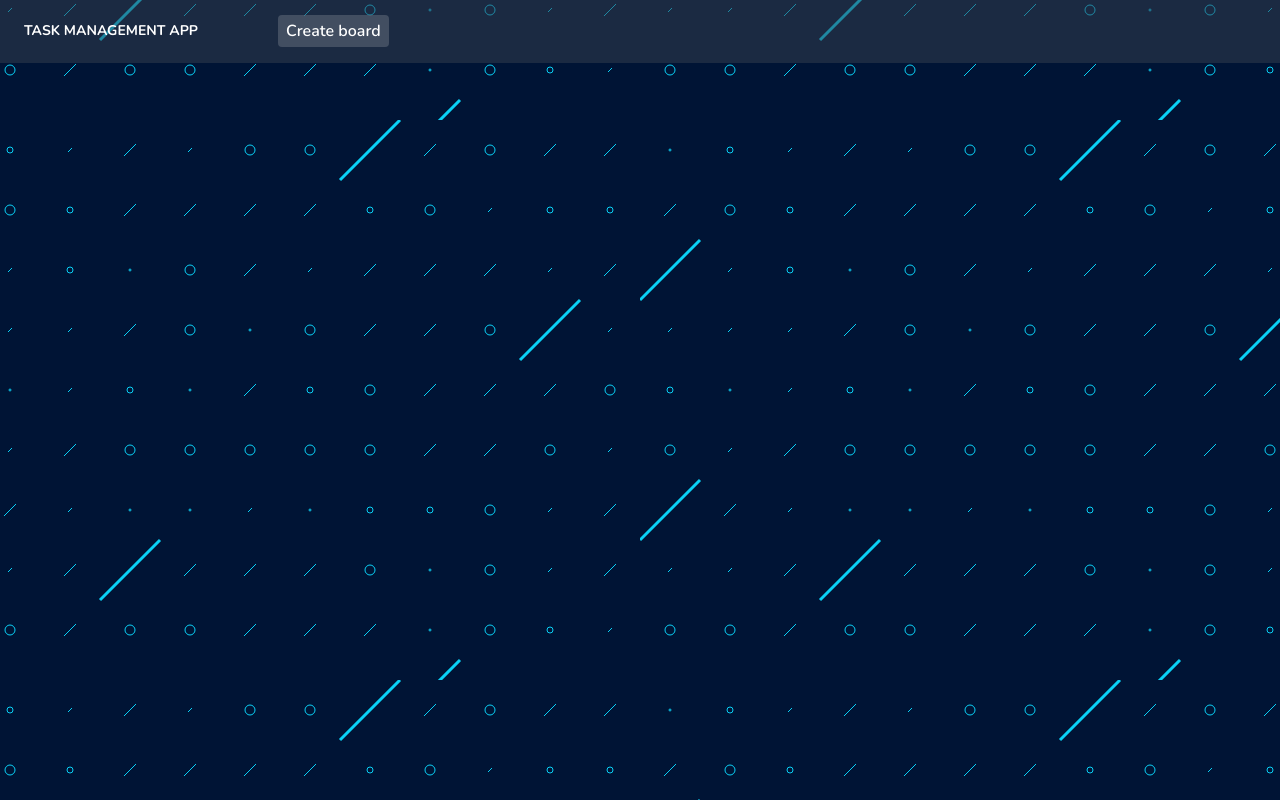
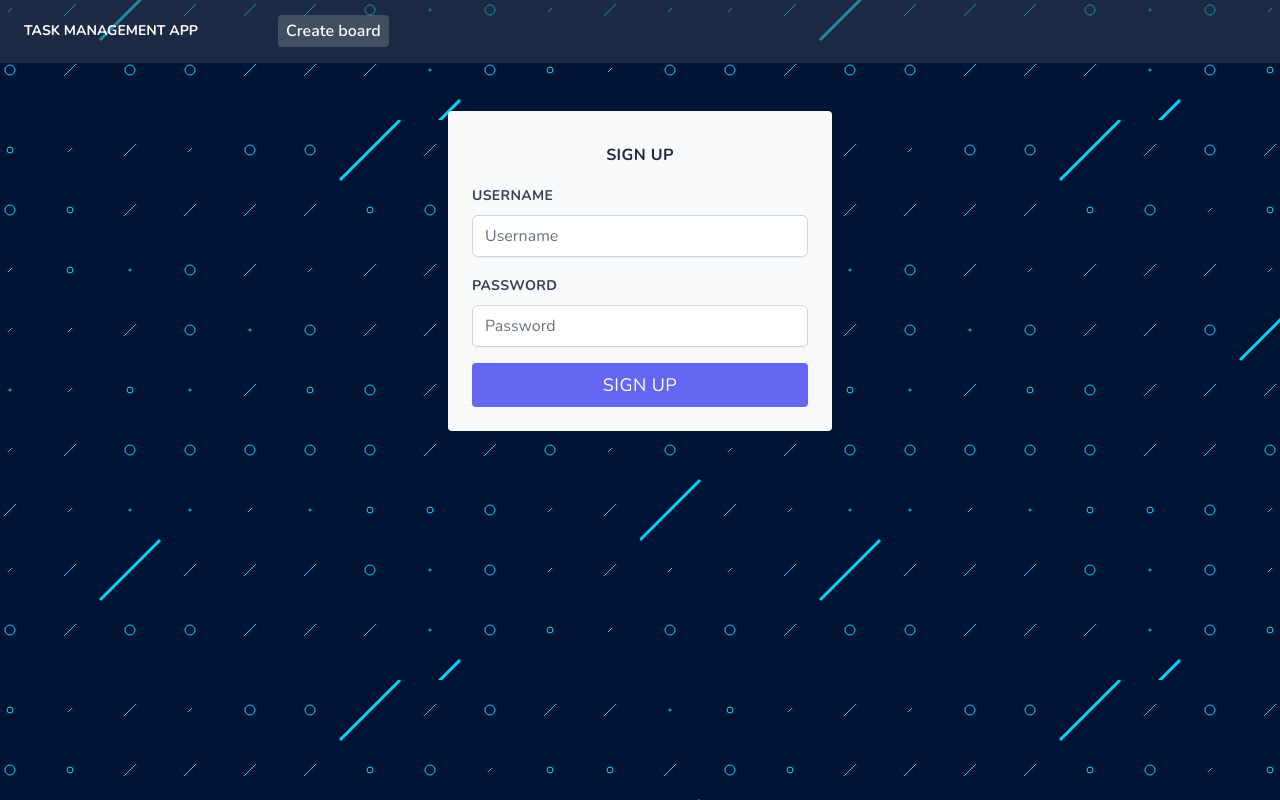
Before and after one commit to zhanlun/task-management-app-web, a React (Create React App) app: page /signup in a window 1280 px wide. Built offline with nearby package versions, Linux system fonts and the light colour scheme; no server answers.

Commit message:
Add components for auth

```diff
--- a/src/App.js
+++ b/src/App.js
@@ -7,6 +7,8 @@ import {
   Route,
 } from "react-router-dom";
 import { Dashboard } from "./components/Lists/Dashboard";
+import { LoginPage } from "./components/Login/LoginPage";
+import { SignUpPage } from "./components/Login/SignUpPage";
 
 function App() {
   return (
@@ -15,6 +17,12 @@ function App() {
       <div className="h-5/6 px-4 sm:px-0 pb-6 sm:pb-0">
         <Switch>
           <Route exact path="/">
+            <LoginPage />
+          </Route>
+          <Route path="/signup">
+            <SignUpPage />
+          </Route>
+          <Route exact path="/boards">
             <BoardList />
           </Route>
           <Route path="/boards/:boardId">
--- /dev/null
+++ b/src/components/Login/LoginPage.js
@@ -0,0 +1,103 @@
+import React, { useState } from 'react'
+import { Link } from 'react-router-dom'
+import { useHistory } from 'react-router-dom'
+
+export const LoginPage = () => {
+  const [username, setUsername] = useState('')
+  const [password, setPassword] = useState('')
+  const [error, setError] = useState(null)
+  const history = useHistory()
+
+  const handleSubmit = (e) => {
+    e.preventDefault()
+
+    if (!username || !password) {
+      setError('Please complete all required fields')
+      return
+    }
+
+    if (username.length < 4 || password.length < 4) {
+      setError('Username and password should have at least 4 characters')
+      return
+    }
+
+    // api request
+    const authSuccess = username === 'demo' && password === 'reactdemo'
+    if (!authSuccess) {
+      setError('Username or password is incorrect, please try again')
+      return
+    }
+    setError(null)
+    // redirect
+    history.push('/boards')
+  }
+
+  return (
+    <div className="bg-gray-50 mx-auto pt-4 px-6 w-72 md:w-96 rounded shadow mt-12">
+
+      <h2 className="text-center font-bold tracking-wide my-4 text-gray-800 uppercase">
+        Login
+      </h2>
+
+      <div className="pb-6">
+        <form onSubmit={handleSubmit}>
+          <div className="my-4">
+            <label htmlFor="username"
+              className="text-left tracking-wide uppercase text-sm font-bold text-gray-700"
+            >
+              Username
+            </label>
+            <input type="text" placeholder={"Username"}
+              value={username}
+              onChange={(e) => setUsername(e.target.value)}
+              className="my-2 block w-full rounded-md border-gray-300 shadow-sm focus:border-indigo-400 focus:ring focus:ring-indigo-500" />
+
+          </div>
+
+          <div className="my-4">
+            <label htmlFor="password"
+              className="text-left tracking-wide uppercase text-sm font-bold text-gray-700"
+            >
+              Password
+            </label>
+            <input type="password" placeholder={"Password"}
+              value={password}
+              onChange={(e) => setPassword(e.target.value)}
+              className="my-2 block w-full rounded-md border-gray-300 shadow-sm focus:border-indigo-400 focus:ring focus:ring-indigo-500" />
+          </div>
+          {
+            error &&
+            <div className="flex pb-2">
+              <span className="text-red-600 mr-1">*</span>
+              <span className="text-red-600 tracking-wide text-sm flex-grow">
+                {error}
+              </span>
+            </div>
+          }
+          <button
+            type="submit"
+            className="w-full mx-auto text-white tracking-wide rounded uppercase text-lg py-2 bg-indigo-500 bg-opacity-100 hover:bg-opacity-90 select-none">
+            Login
+          </button>
+        </form>
+
+        <hr className="mt-6 mb-2 border-indigo-400" />
+        <h4 className="text-gray-700 text-sm tracking-wide text-center font-semibold">
+          Don't have an account?
+        </h4>
+        <Link to="/signup" className="block py-2 text-center font-bold text-indigo-500 hover:text-indigo-600 duration-200">
+          Create an account
+        </Link>
+        <div className="text-gray-700 text-sm text-center my-3 py-2 px-1 font-semibold bg-indigo-100 bg-opacity-100 hover:bg-opacity-80 duration-200">
+          For demo, you may also sign in with
+          <br />
+          Username <span className="font-bold">demo</span>
+          <br />
+          Password <span className="font-bold">reactdemo</span>
+        </div>
+
+      </div>
+
+    </div >
+  )
+}
--- /dev/null
+++ b/src/components/Login/SignUpPage.js
@@ -0,0 +1,84 @@
+import React, { useState } from 'react'
+import { Link } from 'react-router-dom'
+import { useHistory } from 'react-router-dom'
+
+export const SignUpPage = () => {
+  const [username, setUsername] = useState('')
+  const [password, setPassword] = useState('')
+  const [error, setError] = useState(null)
+  const history = useHistory()
+
+  const handleSubmit = (e) => {
+    e.preventDefault()
+
+    if (!username || !password) {
+      setError('Please complete all required fields')
+      return
+    }
+
+    if (username.length < 4 || password.length < 4) {
+      setError('Username and password should have at least 4 characters')
+      return
+    }
+
+    // api request
+
+    setError(null)
+    // redirect
+    history.push('/boards')
+  }
+
+  return (
+    <div className="bg-gray-50 mx-auto pt-4 px-6 w-72 md:w-96 rounded shadow mt-12">
+      <h2 className="text-center font-bold tracking-wide my-4 text-gray-800 uppercase">
+        Sign Up
+      </h2>
+
+      <div className="pb-6">
+        <form onSubmit={handleSubmit}>
+          <div className="my-4">
+            <label htmlFor="username"
+              className="text-left tracking-wide uppercase text-sm font-bold text-gray-700"
+            >
+              Username
+            </label>
+            <input type="text" placeholder={"Username"}
+              value={username}
+              onChange={(e) => setUsername(e.target.value)}
+              className="my-2 block w-full rounded-md border-gray-300 shadow-sm focus:border-indigo-400 focus:ring focus:ring-indigo-500" />
+
+          </div>
+
+          <div className="my-4">
+            <label htmlFor="password"
+              className="text-left tracking-wide uppercase text-sm font-bold text-gray-700"
+            >
+              Password
+            </label>
+            <input type="password" placeholder={"Password"}
+              value={password}
+              onChange={(e) => setPassword(e.target.value)}
+              className="my-2 block w-full rounded-md border-gray-300 shadow-sm focus:border-indigo-400 focus:ring focus:ring-indigo-500" />
+          </div>
+
+          {
+            error &&
+            <div className="flex pb-2">
+              <span className="text-red-600 mr-1">*</span>
+              <span className="text-red-600 tracking-wide text-sm flex-grow">
+                {error}
+              </span>
+            </div>
+          }
+          <button
+            type="submit"
+            className="w-full mx-auto text-white tracking-wide rounded uppercase text-lg py-2 bg-indigo-500 bg-opacity-100 hover:bg-opacity-90 select-none">
+            Sign Up
+          </button>
+        </form>
+
+      </div>
+
+    </div >
+  )
+}
```
